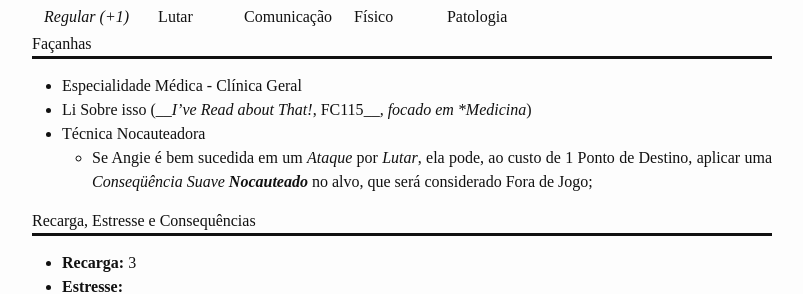
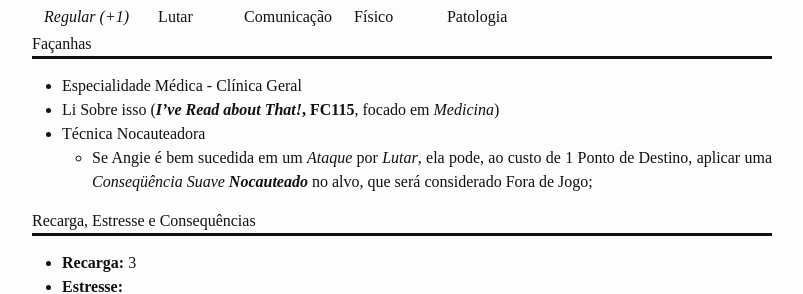
Before and after one commit to fabiocosta0305/fabiocosta0305.github.io-old, a Jekyll site: the page built from _posts/2015-05-21-DestinoDaCaduceus-personagens.md, in a window 1280 px wide and 900 px high, scrolled down 1672 px. Shown: the part 267-561 px from the top of the window, without its empty margins (238-1041 px from the left). Built offline with Jekyll 4.4.1, drawn with Linux system fonts in a browser that asks for light colours; some web fonts are replaced; Markdown is read by kramdown in place of the engine named in the settings.

Commit message:
Corrigindo Angie Thompson

```diff
--- a/_posts/2015-05-21-DestinoDaCaduceus-personagens.md
+++ b/_posts/2015-05-21-DestinoDaCaduceus-personagens.md
@@ -80,7 +80,7 @@ A Teuto-Americana Angie Thompson é muito nova, mas tirou o certificado internac
 #### Façanhas
 
 - Especialidade Médica - Clínica Geral
-- Li Sobre isso (__*I've Read about That!*, FC115*__, focado em *Medicina*)
+- Li Sobre isso (__*I've Read about That!*, FC115__, focado em *Medicina*)
 - Técnica Nocauteadora
   - Se Angie é bem sucedida em um *Ataque* por *Lutar*, ela pode, ao custo de 1 Ponto de Destino, aplicar uma *Conseqüência Suave __Nocauteado__* no alvo, que será considerado Fora de Jogo;
 
```
